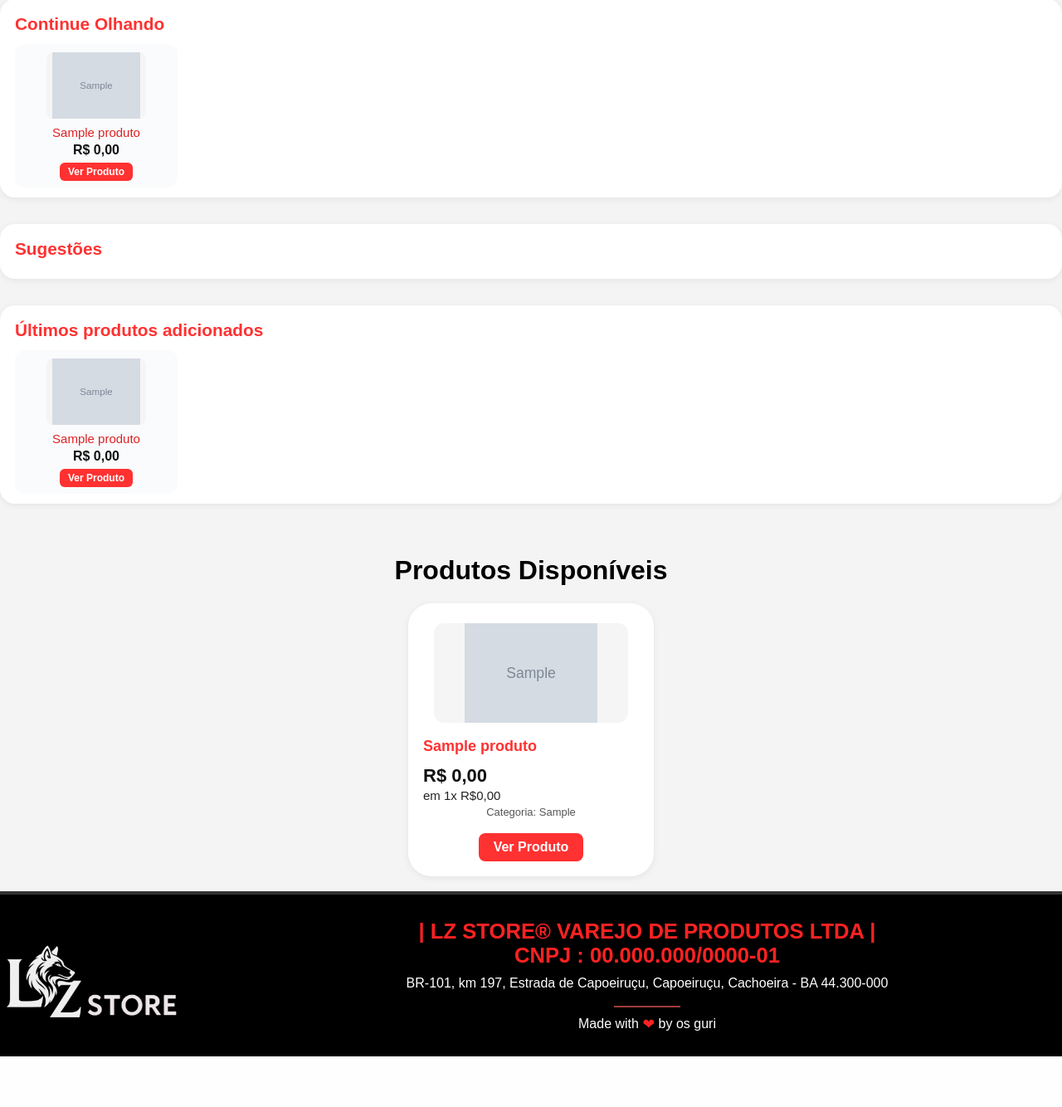
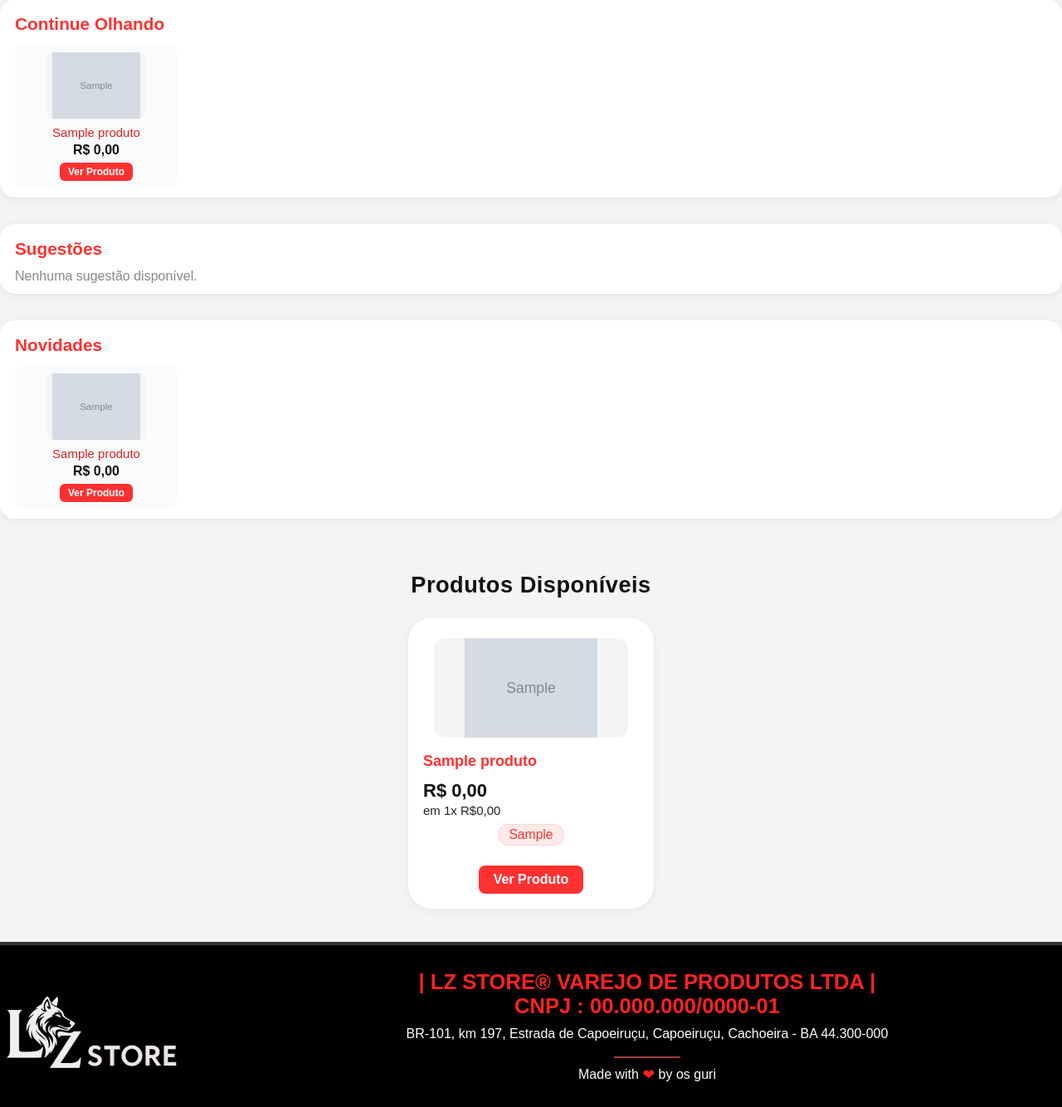
Before and after one commit to Midaxs/Loja_Lz_Store, a PHP site: page / in a window 1280 px wide. Shown: the part 496-1830 px from the top of the page at 83% size. Before the commit the page ends 1769 px from the top, so only its background shows below. Run offline with PHP 8.4, Linux system fonts and the light colour scheme; the visitor is signed in with stand-in values (Sample User, id 1); tables that the repository leaves empty or names only in its code hold one stand-in row (values such as "Sample post"); grey boxes marked "Sample" are stand-in pictures.

Commit message:
só por  garantia

```diff
--- a/header/footer.css
+++ b/header/footer.css
@@ -4,6 +4,7 @@
     padding: 30px 0 20px 0;
     border-top: 4px solid #333333;
     font-family: Arial, sans-serif;
+    margin-top: 30px;
 }
 
 .footer-container {
--- a/index.php
+++ b/index.php
@@ -23,7 +23,7 @@ if ($usuario_id) {
 }
 
 // Busca todos os produtos
-$sql = "SELECT id, nome, preco, imagem1, categoria FROM produtos ORDER BY id DESC";
+$sql = "SELECT id, nome, preco, imagem1, categoria FROM produtos WHERE quantidade > 0 ORDER BY nome ASC";
 $resultado = $conn->query($sql);
 
 // Recupera produtos já olhados do cookie
@@ -94,21 +94,42 @@ if (isset($_COOKIE['produtos_ja_olhados'])) {
             <?php
             // Pega o produto mais recente olhado
             $ultimo_produto = !empty($produtos_ja_olhados) ? $produtos_ja_olhados[0] : null;
-            $categoria = null;
+            $categorias_sug = [];
             if ($ultimo_produto) {
-                $sql_cat = "SELECT categoria FROM produtos WHERE id = ?";
+                $sql_cat = "SELECT categoria, categorias FROM produtos WHERE id = ?";
                 $stmt_cat = $conn->prepare($sql_cat);
                 $stmt_cat->bind_param("i", $ultimo_produto);
                 $stmt_cat->execute();
                 $res_cat = $stmt_cat->get_result();
                 if ($row_cat = $res_cat->fetch_assoc()) {
-                    $categoria = $row_cat['categoria'];
+                    if (!empty($row_cat['categorias'])) {
+                        $cats = json_decode($row_cat['categorias'], true);
+                        if (is_array($cats)) {
+                            $categorias_sug = $cats;
+                        }
+                    } elseif (!empty($row_cat['categoria'])) {
+                        $categorias_sug[] = $row_cat['categoria'];
                     }
                 }
-            if ($categoria) {
-                $sql_sug = "SELECT id, nome, preco, imagem1 FROM produtos WHERE categoria = ? AND id != ? ORDER BY RAND() LIMIT 10";
+            }
+
+            if (!empty($categorias_sug)) {
+                // Monta a query para sugestões usando JSON_CONTAINS para cada categoria
+                $placeholders = implode(',', array_fill(0, count($categorias_sug), '?'));
+                $where = [];
+                foreach ($categorias_sug as $cat) {
+                    $where[] = "(categoria = ? OR (categorias IS NOT NULL AND categorias != '' AND JSON_CONTAINS(categorias, '\"$cat\"')))";
+
+                }
+                $where_sql = implode(' OR ', $where);
+                $sql_sug = "SELECT id, nome, preco, imagem1 FROM produtos WHERE ($where_sql) AND id != ? ORDER BY RAND() LIMIT 10";
                 $stmt_sug = $conn->prepare($sql_sug);
-                $stmt_sug->bind_param("si", $categoria, $ultimo_produto);
+
+                // Monta os parâmetros dinamicamente
+                $types = str_repeat('s', count($categorias_sug)) . 'i';
+                $params = array_merge($categorias_sug, [$ultimo_produto]);
+                $stmt_sug->bind_param($types, ...$params);
+
                 $stmt_sug->execute();
                 $res_sug = $stmt_sug->get_result();
                 while ($sug = $res_sug->fetch_assoc()):
@@ -123,48 +144,51 @@ if (isset($_COOKIE['produtos_ja_olhados'])) {
                         <div style="margin-top:4px;font-size:16px;font-weight:bold;color:#111;">R$ <?= number_format($sug['preco'], 2, ',', '.') ?></div>
                         <a href="produto.php?id=<?= $sug['id'] ?>" style="margin-top:6px;background:#ff3131;color:#fff;padding:4px 10px;border-radius:6px;text-decoration:none;font-weight:bold;font-size:12px;">Ver Produto</a>
                     </div>
-            <?php endwhile; } else { ?>
+            <?php
+                endwhile;
+            } else {
+            ?>
                 <div style="color:#888;">Nenhuma sugestão disponível.</div>
             <?php } ?>
         </div>
     </div>
 
-    <!-- 3. Últimos produtos adicionados -->
+    <!-- 3. Novidades (produtos mais recentes) -->
     <div style="background:#fff;border-radius:18px;box-shadow:0 2px 8px #0001;padding:18px 18px 12px 18px;">
-        <div style="font-size:1.3em;font-weight:bold;color:#ff3131;margin-bottom:12px;">Últimos produtos adicionados</div>
-        <div id="ultimos-adicionados-carrossel" style="display:flex;gap:18px;overflow-x:auto;">
+        <div style="font-size:1.3em;font-weight:bold;color:#ff3131;margin-bottom:12px;">Novidades</div>
+        <div id="novidades-carrossel" style="display:flex;gap:18px;overflow-x:auto;">
             <?php
-            $sql_ultimos = "SELECT id, nome, preco, imagem1 FROM produtos ORDER BY id DESC LIMIT 10";
-            $res_ultimos = $conn->query($sql_ultimos);
-            if ($res_ultimos && $res_ultimos->num_rows > 0) {
-                while ($u = $res_ultimos->fetch_assoc()):
+            // Pega os produtos mais recentes cadastrados (últimos 10)
+            $sql_nov = "SELECT id, nome, preco, imagem1 FROM produtos WHERE quantidade > 0 ORDER BY id DESC LIMIT 10";
+            $res_nov = $conn->query($sql_nov);
+            while ($nov = $res_nov->fetch_assoc()):
             ?>
                 <div style="min-width:180px;max-width:200px;background:#fafbfc;border-radius:12px;padding:10px 8px 8px 8px;display:flex;flex-direction:column;align-items:center;">
-                    <?php if (!empty($u['imagem1'])): ?>
-                        <img src="imgs/produtos/<?= htmlspecialchars($u['imagem1']) ?>" alt="<?= htmlspecialchars($u['nome']) ?>" style="width:90%;max-width:120px;max-height:80px;object-fit:contain;border-radius:8px;background:#f5f5f5;">
+                    <?php if (!empty($nov['imagem1'])): ?>
+                        <img src="imgs/produtos/<?= htmlspecialchars($nov['imagem1']) ?>" alt="<?= htmlspecialchars($nov['nome']) ?>" style="width:90%;max-width:120px;max-height:80px;object-fit:contain;border-radius:8px;background:#f5f5f5;">
                     <?php else: ?>
                         <div style="width:90%;height:80px;background:#eee;border-radius:8px;display:flex;align-items:center;justify-content:center;color:#aaa;">Sem imagem</div>
                     <?php endif; ?>
-                    <div style="margin-top:8px;font-size:15px;font-weight:500;color:#d22;text-align:center;"><?= htmlspecialchars($u['nome']) ?></div>
-                    <div style="margin-top:4px;font-size:16px;font-weight:bold;color:#111;">R$ <?= number_format($u['preco'], 2, ',', '.') ?></div>
-                    <a href="produto.php?id=<?= $u['id'] ?>" style="margin-top:6px;background:#ff3131;color:#fff;padding:4px 10px;border-radius:6px;text-decoration:none;font-weight:bold;font-size:12px;">Ver Produto</a>
+                    <div style="margin-top:8px;font-size:15px;font-weight:500;color:#d22;text-align:center;"><?= htmlspecialchars($nov['nome']) ?></div>
+                    <div style="margin-top:4px;font-size:16px;font-weight:bold;color:#111;">R$ <?= number_format($nov['preco'], 2, ',', '.') ?></div>
+                    <a href="produto.php?id=<?= $nov['id'] ?>" style="margin-top:6px;background:#ff3131;color:#fff;padding:4px 10px;border-radius:6px;text-decoration:none;font-weight:bold;font-size:12px;">Ver Produto</a>
                 </div>
-            <?php endwhile;
-            } else { ?>
-                <div style="color:#888;">Nenhum produto encontrado.</div>
-            <?php } ?>
+            <?php
+            endwhile;
+            ?>
         </div>
     </div>
-</div>
-<!-- Fim dos cards especiais -->
 
-<!-- Lista de produtos -->
-<div style="display:flex;flex-direction:column;align-items:center;">
-    <h1 style="text-align:center;width:100%;">Produtos Disponíveis</h1>
-
-    <?php if ($resultado->num_rows > 0): ?>
+    <!-- 4. Produtos Disponíveis -->
+    <div style="padding:0; margin-top:32px;">
+        <div class="produtos-disponiveis-titulo">Produtos Disponíveis</div>
         <div style="display:flex;flex-wrap:wrap;gap:32px;justify-content:center;">
-        <?php while ($produto = $resultado->fetch_assoc()): ?>
+            <?php
+            $sql_disp = "SELECT id, nome, preco, descricao, imagem1, categoria, categorias FROM produtos WHERE quantidade > 0 ORDER BY nome ASC";
+            $res_disp = $conn->query($sql_disp);
+            if ($res_disp->num_rows > 0):
+                while ($produto = $res_disp->fetch_assoc()):
+            ?>
                 <div style="background:#fff;border-radius:28px;padding:24px 18px 18px 18px;box-shadow:0 2px 8px #0001;max-width:320px;min-width:260px;display:flex;flex-direction:column;align-items:center;">
                     <?php if (!empty($produto['imagem1'])): ?>
                         <img src="imgs/produtos/<?= htmlspecialchars($produto['imagem1']) ?>" alt="<?= htmlspecialchars($produto['nome']) ?>" style="width:90%;max-width:260px;max-height:120px;object-fit:contain;border-radius:12px;background:#f5f5f5;">
@@ -174,21 +198,38 @@ if (isset($_COOKIE['produtos_ja_olhados'])) {
                     <div style="margin-top:18px;color:#ff3131;font-size:18px;font-weight:bold;text-align:left;width:100%;"><?= htmlspecialchars($produto['nome']) ?></div>
                     <div style="margin-top:12px;font-size:22px;font-weight:bold;color:#111;width:100%;">R$ <?= number_format($produto['preco'], 2, ',', '.') ?></div>
                     <div style="color:#222;font-size:15px;margin-top:2px;width:100%;">em 1x R$<?= number_format($produto['preco'], 2, ',', '.') ?></div>
-                <div style="font-size:13px;color:#555;margin-top:4px;">
-                    Categoria: <?= htmlspecialchars($produto['categoria'] ?? 'Sem categoria') ?>
+                    <?php
+                    $cats = [];
+                    if (!empty($produto['categorias'])) {
+                        $cats = json_decode($produto['categorias'], true);
+                    }
+                    ?>
+                    <div class="produto-categorias">
+                        <?php if ($cats): ?>
+                            <?php foreach ($cats as $cat): ?>
+                                <span class="produto-categoria-tag"><?= htmlspecialchars($cat) ?></span>
+                            <?php endforeach; ?>
+                        <?php else: ?>
+                            <span class="produto-categoria-tag"><?= htmlspecialchars($produto['categoria'] ?? 'Sem categoria') ?></span>
+                        <?php endif; ?>
                     </div>
                     <a class="botao" href="produto.php?id=<?= $produto['id'] ?>" style="margin-top:18px;background:#ff3131;color:#fff;padding:8px 18px;border-radius:8px;text-decoration:none;font-weight:bold;display:inline-block;">Ver Produto</a>
                 </div>
-        <?php endwhile; ?>
-        </div>
-    <?php else: ?>
-        <p>Nenhum produto cadastrado ainda.</p>
+            <?php
+                endwhile;
+            else:
+            ?>
+                <div style="color:#888;">Nenhum produto disponível.</div>
             <?php endif; ?>
         </div>
-
-<br>
+    </div>
+</div>
 
 <?php include 'header/footer.php'; ?>
 
 </body>
 </html>
+
+<?php
+$conn->close();
+?>
--- a/main.css
+++ b/main.css
@@ -47,3 +47,38 @@ body {
     }
     #banner-prev { left: 16px; }
     #banner-next { right: 16px; }
+
+    /* Título Produtos Disponíveis */
+    .produtos-disponiveis-titulo {
+        font-size: 1.7em;
+        font-weight: bold;
+        color: #111;
+        text-align: center;
+        margin-bottom: 24px;
+        letter-spacing: 0.5px;
+
+    }
+
+    /* Categorias nos cards */
+    .produto-categorias {
+        display: flex;
+        flex-wrap: wrap;
+        gap: 6px;
+        justify-content: center;
+        margin-top: 8px;
+        margin-bottom: 4px;
+    }
+    .produto-categoria-tag {
+        background: #ffeaea;
+        color: #ff3131;
+        font-size: 0.98em;
+        padding: 3px 12px;
+        border-radius: 12px;
+        font-weight: 500;
+        border: 1px solid #ffd6d6;
+        transition: background 0.2s, color 0.2s;
+        margin-bottom: 2px;
+    }
+    .produto-categoria-tag:not(:last-child) {
+        margin-right: 2px;
+    }
```
Also changed, not shown: calcula_frete.php (added, +32 -0 lines), config_prod.php (+35 -8 lines), produto.php (+36 -1 lines), todos.php (+36 -7 lines). Lines whose indentation alone changed are shown as unchanged.
